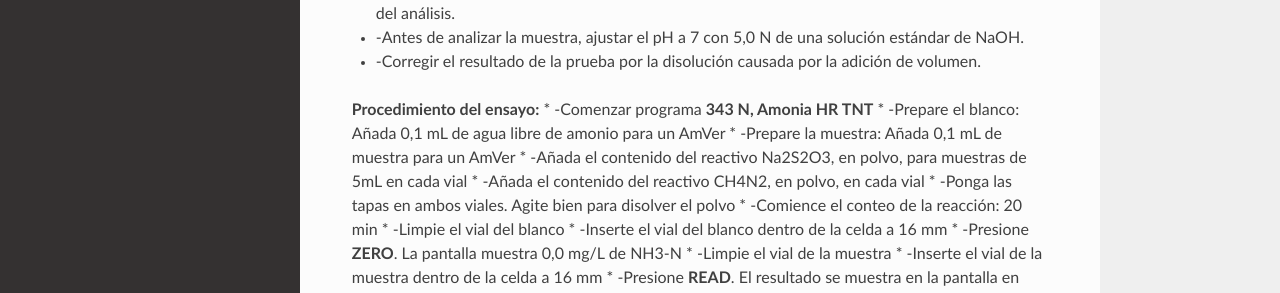
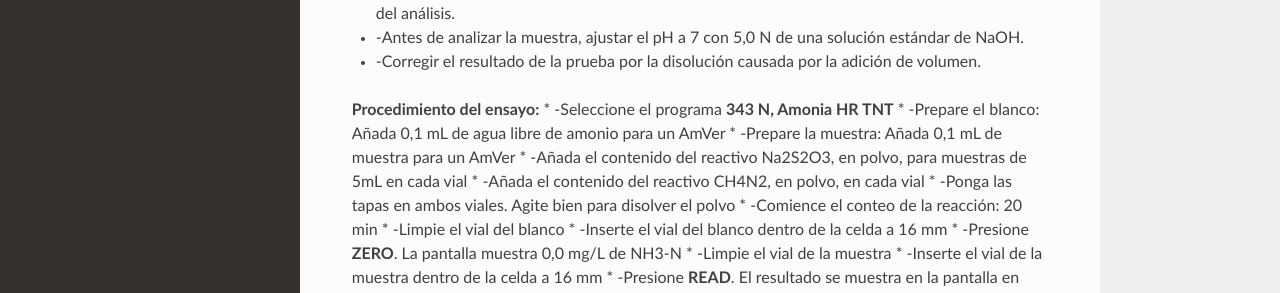
Before and after one commit to Eulogy320/MBfR-Lab, an MkDocs documentation site: the page built from docs/amonio.md, in a window 1280 px wide and 900 px high, scrolled down 3847 px. Shown: the part 444-737 px from the top of the window. Built offline with MkDocs 1.6.1, drawn with Linux system fonts in a browser that asks for light colours; nearby versions of some CDN libraries.

Commit message:
Update amonio.md

```diff
--- a/docs/amonio.md
+++ b/docs/amonio.md
@@ -24,7 +24,7 @@ El siguiente protocolo tiene por finalidad establecer los pasos para medir la co
  * -Corregir el resultado de la prueba por la disolución causada por la adición de volumen.
 
  **Procedimiento del ensayo:**
- * -Comenzar programa **343 N, Amonia HR TNT**
+ * -Seleccione el programa **343 N, Amonia HR TNT**
  * -Prepare el blanco: Añada 0,1 mL de agua libre de amonio para un AmVer
  * -Prepare la muestra: Añada 0,1 mL de muestra para un AmVer
  * -Añada el contenido del reactivo Na2S2O3, en polvo, para muestras de 5mL en cada vial
```
